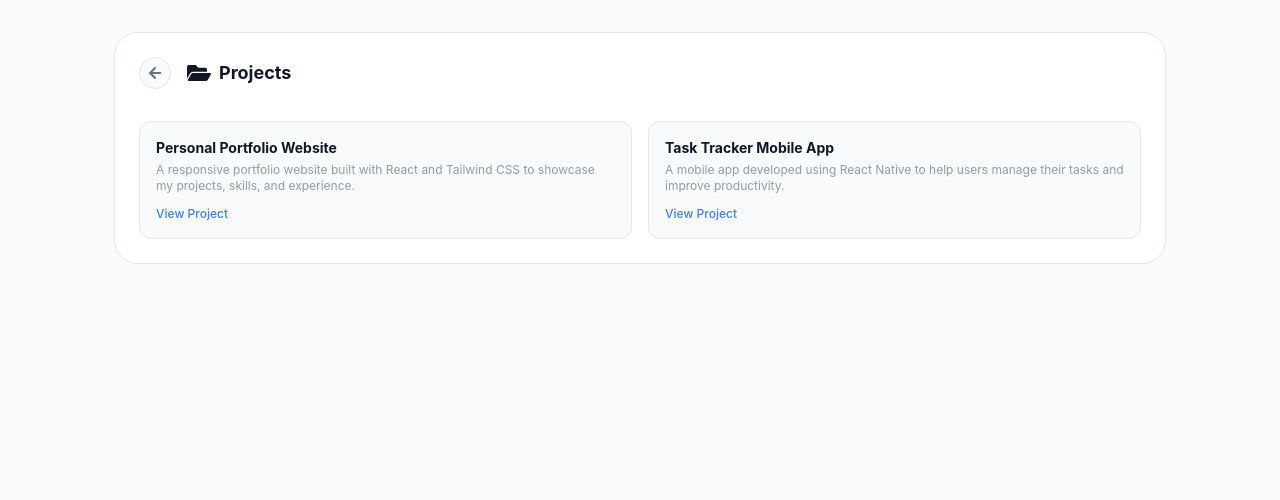
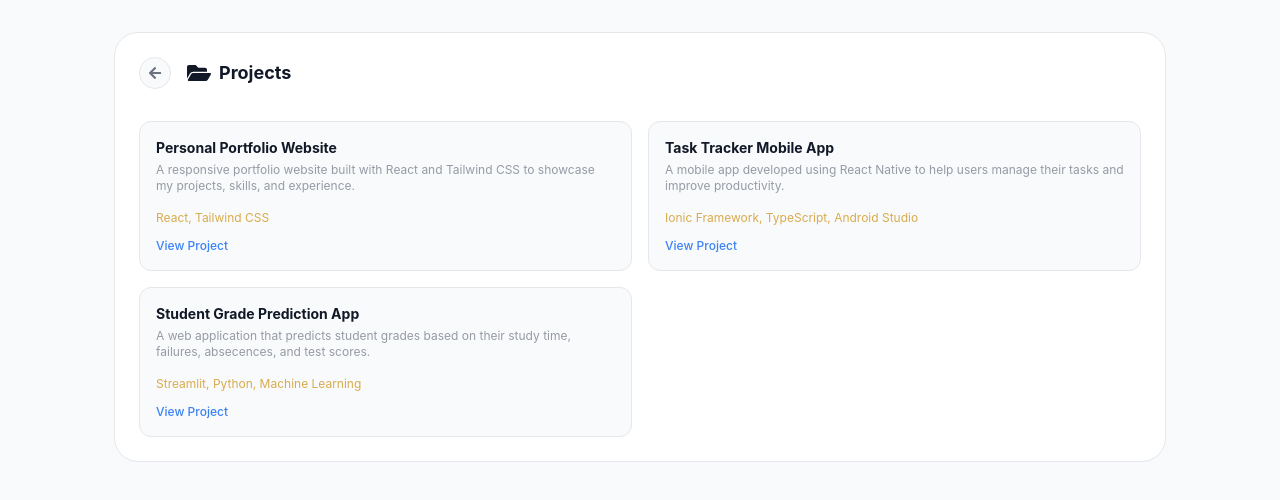
Before and after one commit to klint-droid/Portfolio, a React (Vite) app: page /all-projects in a window 1280 px wide. Shown: the top 500 px of the page. Built offline with nearby package versions, Linux system fonts and the light colour scheme.

Commit message:
add project: grade predict

```diff
--- a/src/pages/ProjectLists.jsx
+++ b/src/pages/ProjectLists.jsx
@@ -12,12 +12,20 @@ const ProjectLists = () => {
         {
             name: "Personal Portfolio Website",
             description: "A responsive portfolio website built with React and Tailwind CSS to showcase my projects, skills, and experience.",
+            tech: "React, Tailwind CSS",
             link: "https://klint-ruales.vercel.app/",
         },
         {
             name: "Task Tracker Mobile App",
             description: "A mobile app developed using React Native to help users manage their tasks and improve productivity.",
+            tech: "Ionic Framework, TypeScript, Android Studio",
             link: "/TaskTracker.apk"
+        },
+        {
+            name: "Student Grade Prediction App",
+            description: "A web application that predicts student grades based on their study time, failures, absecences, and test scores.",
+            tech: "Streamlit, Python, Machine Learning",
+            link: "https://grade-predict.streamlit.app/"
         }
     ]
 
@@ -46,6 +54,9 @@ const ProjectLists = () => {
                             <p className="text-xs mt-1 opacity-70 mb-3">
                                 {projects.description}
                             </p>
+                            <p className="text-xs text-yellow-600 mt-1 opacity-70 mb-3">
+                                {projects.tech}
+                            </p>
                             <a href={projects.link} target="_blank" rel="noopener noreferrer" className="text-xs text-blue-500 mt-auto hover:underline w-fit">
                                 View Project
                             </a>
```
